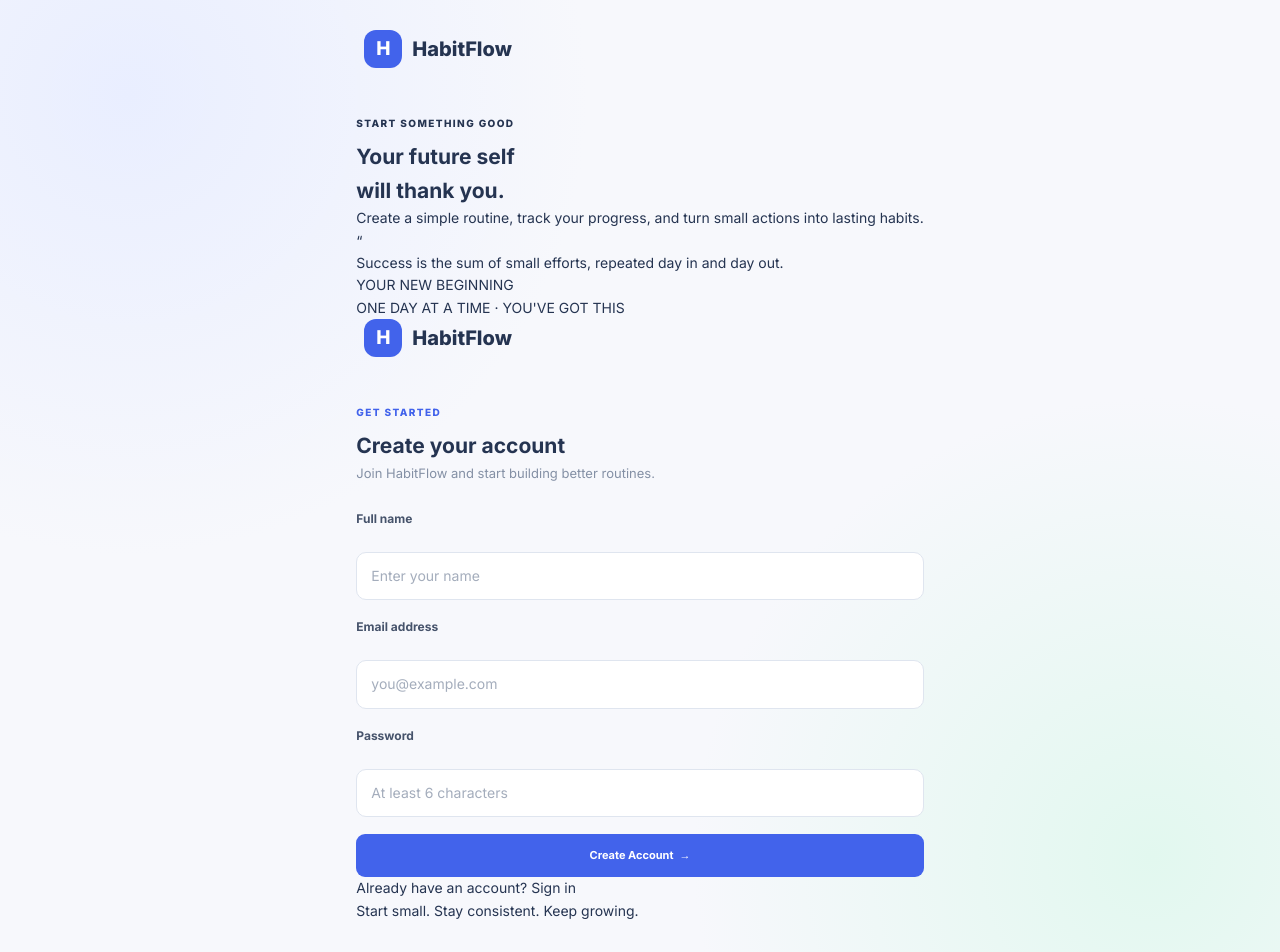
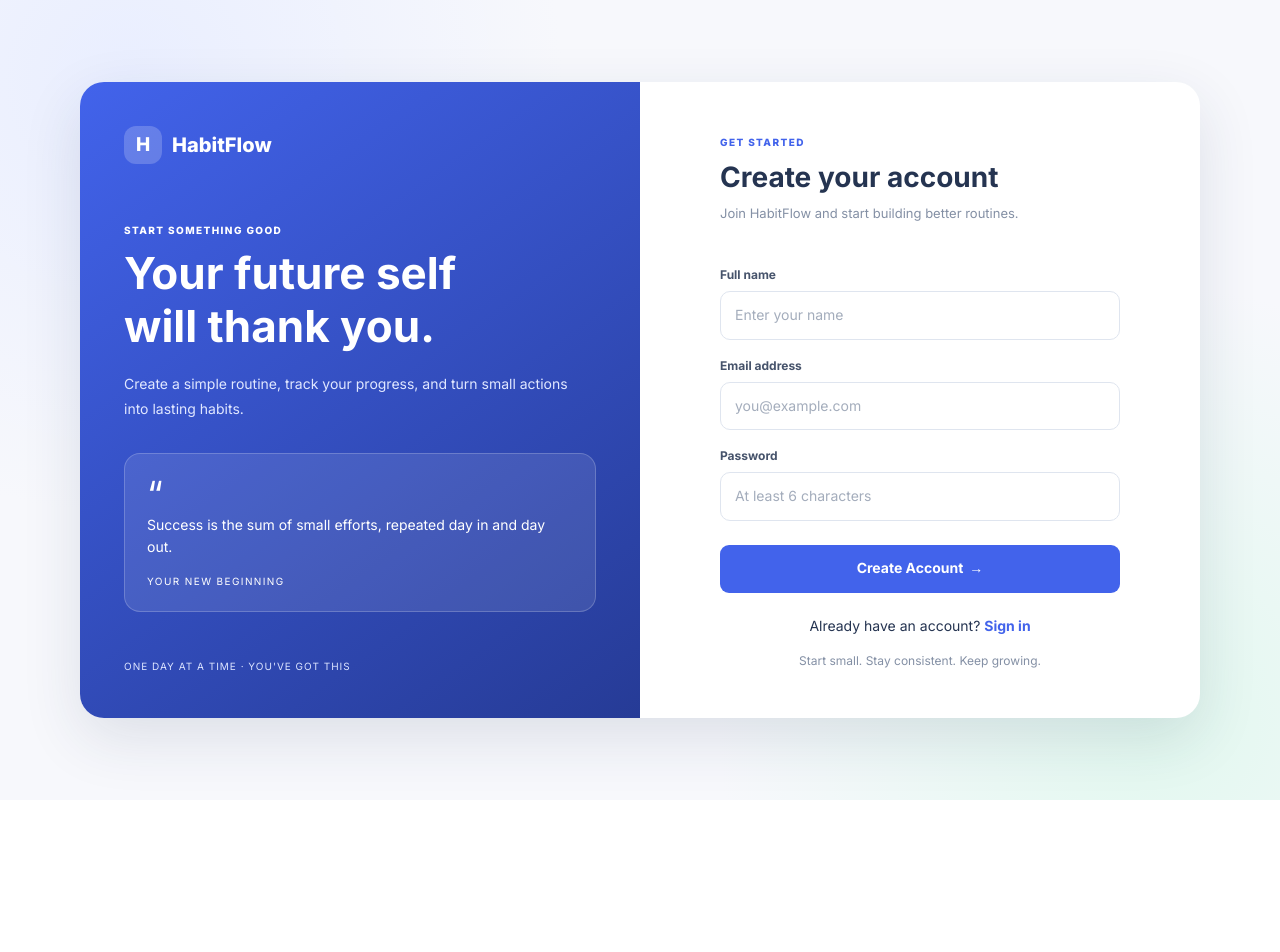
Before and after one commit to cenasenobio-pixel/habit-tracker, a Flask app: page /register in a window 1280 px wide. After the commit the page ends 800 px from the top, so only its background shows below. Run offline with Flask 3, Linux system fonts and the light colour scheme.

Commit message:
Update style.css

```diff
--- a/Habit Tracker/static/style.css
+++ b/Habit Tracker/static/style.css
@@ -1618,3 +1618,154 @@ select:focus-visible {
         width: 100%;
     }
 }
+/* LOGIN AND REGISTRATION LAYOUT */
+.auth-page .auth-layout {
+    display: grid;
+    grid-template-columns: minmax(0, 1fr) minmax(0, 1fr);
+    width: 100%;
+    max-width: 1120px;
+    overflow: hidden;
+    border-radius: 24px;
+    background: #ffffff;
+    box-shadow: 0 20px 60px rgba(37, 52, 81, 0.12);
+}
+
+.auth-page .auth-visual {
+    display: flex;
+    flex-direction: column;
+    justify-content: space-between;
+    min-width: 0;
+    padding: 44px;
+    color: #ffffff;
+    background: linear-gradient(145deg, #4263eb, #263b96);
+}
+
+.auth-page .brand-light {
+    margin: 0 0 48px;
+    color: #ffffff;
+}
+
+.auth-page .brand-light .brand-icon {
+    background: rgba(255, 255, 255, 0.2);
+}
+
+.auth-page .visual-content h1 {
+    margin-bottom: 18px;
+    font-size: clamp(30px, 3.5vw, 44px);
+    line-height: 1.2;
+}
+
+.auth-page .visual-content > p {
+    color: #e0e7ff;
+    line-height: 1.8;
+}
+
+.auth-page .quote-card {
+    margin-top: 32px;
+    padding: 22px;
+    border: 1px solid rgba(255, 255, 255, 0.2);
+    border-radius: 16px;
+    background: rgba(255, 255, 255, 0.1);
+}
+
+.auth-page .quote-mark {
+    font-size: 36px;
+    line-height: 1;
+}
+
+.auth-page .quote-author {
+    display: block;
+    margin-top: 14px;
+    font-size: 10px;
+    letter-spacing: 1.4px;
+}
+
+.auth-page .visual-footer {
+    margin-top: 40px;
+    font-size: 10px;
+    letter-spacing: 1px;
+    color: #dce4ff;
+}
+
+.auth-page .auth-form-side {
+    display: flex;
+    align-items: center;
+    justify-content: center;
+    min-width: 0;
+    padding: 48px;
+}
+
+.auth-page .auth-form-wrap {
+    width: 100%;
+    max-width: 400px;
+}
+
+.auth-page .mobile-brand {
+    display: none;
+}
+
+.auth-page .auth-form-wrap h2 {
+    margin-bottom: 8px;
+    font-size: 28px;
+    line-height: 1.3;
+}
+
+.auth-page .auth-form {
+    gap: 0;
+}
+
+.auth-page .auth-form label {
+    margin: 16px 0 7px;
+}
+
+.auth-page .auth-button {
+    width: 100%;
+    min-height: 48px;
+    margin-top: 24px;
+    font-size: 14px;
+}
+
+.auth-page .auth-switch {
+    margin-top: 22px;
+    text-align: center;
+}
+
+.auth-page .auth-switch a {
+    color: var(--primary);
+    font-weight: 700;
+}
+
+.auth-page .form-note {
+    margin-top: 14px;
+    color: var(--muted);
+    font-size: 12px;
+    text-align: center;
+}
+
+.auth-page .alert {
+    margin-bottom: 16px;
+    padding: 12px;
+    border-radius: 9px;
+    background: #fff1f2;
+    color: #b42332;
+}
+
+@media (max-width: 760px) {
+    .auth-page .auth-layout {
+        grid-template-columns: minmax(0, 1fr);
+        max-width: 480px;
+    }
+
+    .auth-page .auth-visual {
+        display: none;
+    }
+
+    .auth-page .auth-form-side {
+        padding: 32px 24px;
+    }
+
+    .auth-page .mobile-brand {
+        display: flex;
+        margin: 0 0 28px;
+    }
+}
```
